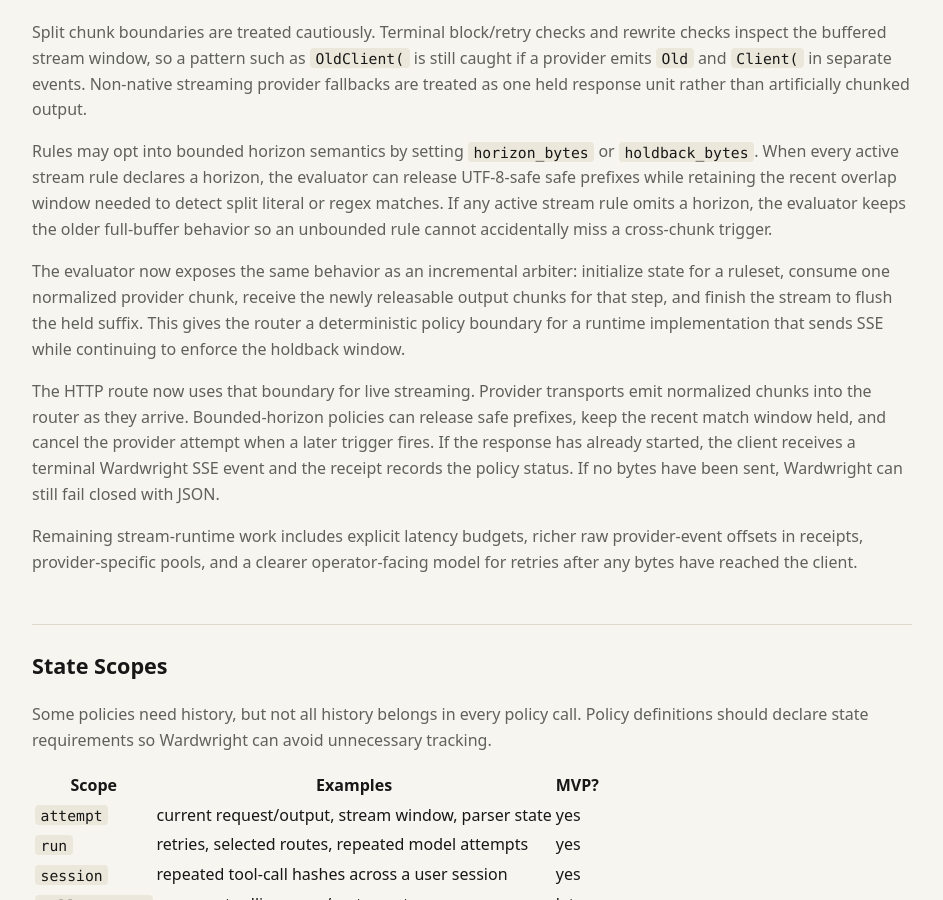
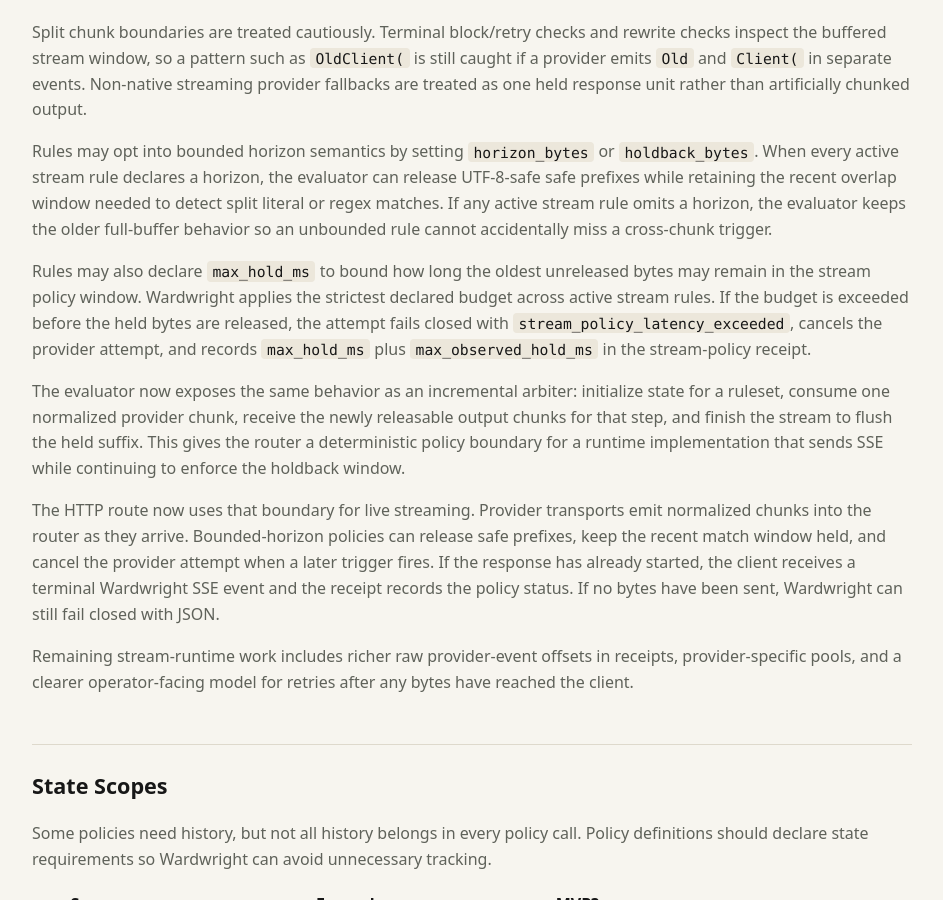
Before and after one commit to bglusman/ingary, a Jekyll site: the page built from docs/policy-engine.md, in a window 1280 px wide and 900 px high, scrolled down 4657 px. Shown: the whole window, without its empty margins (168-1111 px from the left). Built offline with Jekyll 4.4.1, drawn with Linux system fonts in a browser that asks for light colours.

Commit message:
Add stream hold latency budgets (#19)

```diff
--- a/docs/policy-engine.md
+++ b/docs/policy-engine.md
@@ -218,6 +218,13 @@
 a horizon, the evaluator keeps the older full-buffer behavior so an unbounded
 rule cannot accidentally miss a cross-chunk trigger.
 
+Rules may also declare `max_hold_ms` to bound how long the oldest unreleased
+bytes may remain in the stream policy window. Wardwright applies the strictest
+declared budget across active stream rules. If the budget is exceeded before the
+held bytes are released, the attempt fails closed with
+`stream_policy_latency_exceeded`, cancels the provider attempt, and records
+`max_hold_ms` plus `max_observed_hold_ms` in the stream-policy receipt.
+
 The evaluator now exposes the same behavior as an incremental arbiter:
 initialize state for a ruleset, consume one normalized provider chunk, receive
 the newly releasable output chunks for that step, and finish the stream to flush
@@ -233,9 +240,9 @@
 policy status. If no bytes have been sent, Wardwright can still fail closed with
 JSON.
 
-Remaining stream-runtime work includes explicit latency budgets, richer raw
-provider-event offsets in receipts, provider-specific pools, and a clearer
-operator-facing model for retries after any bytes have reached the client.
+Remaining stream-runtime work includes richer raw provider-event offsets in
+receipts, provider-specific pools, and a clearer operator-facing model for
+retries after any bytes have reached the client.
 
 ## State Scopes
 
```
Also changed, not shown: docs/architecture-review-tasks.md (+1 -1 lines), 3 other files.
